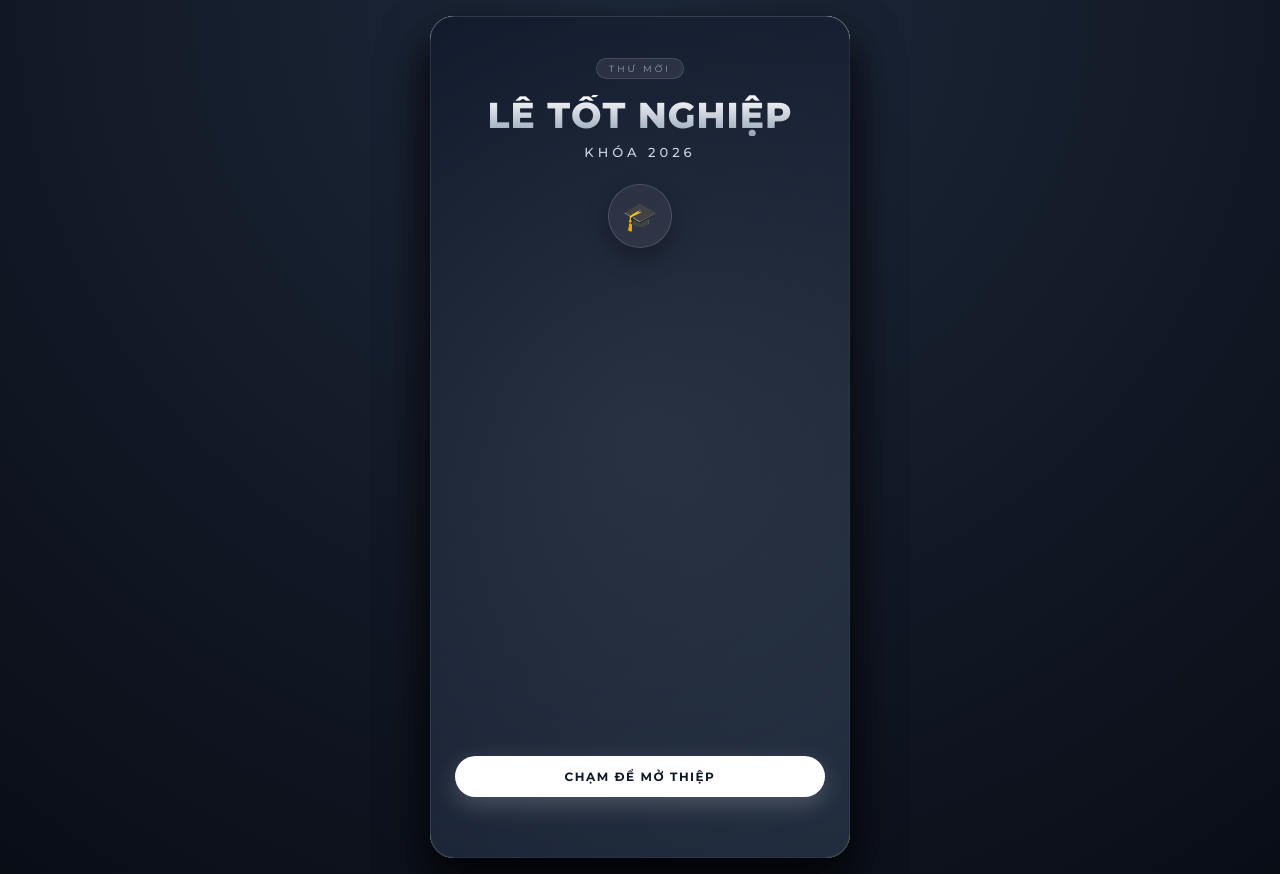
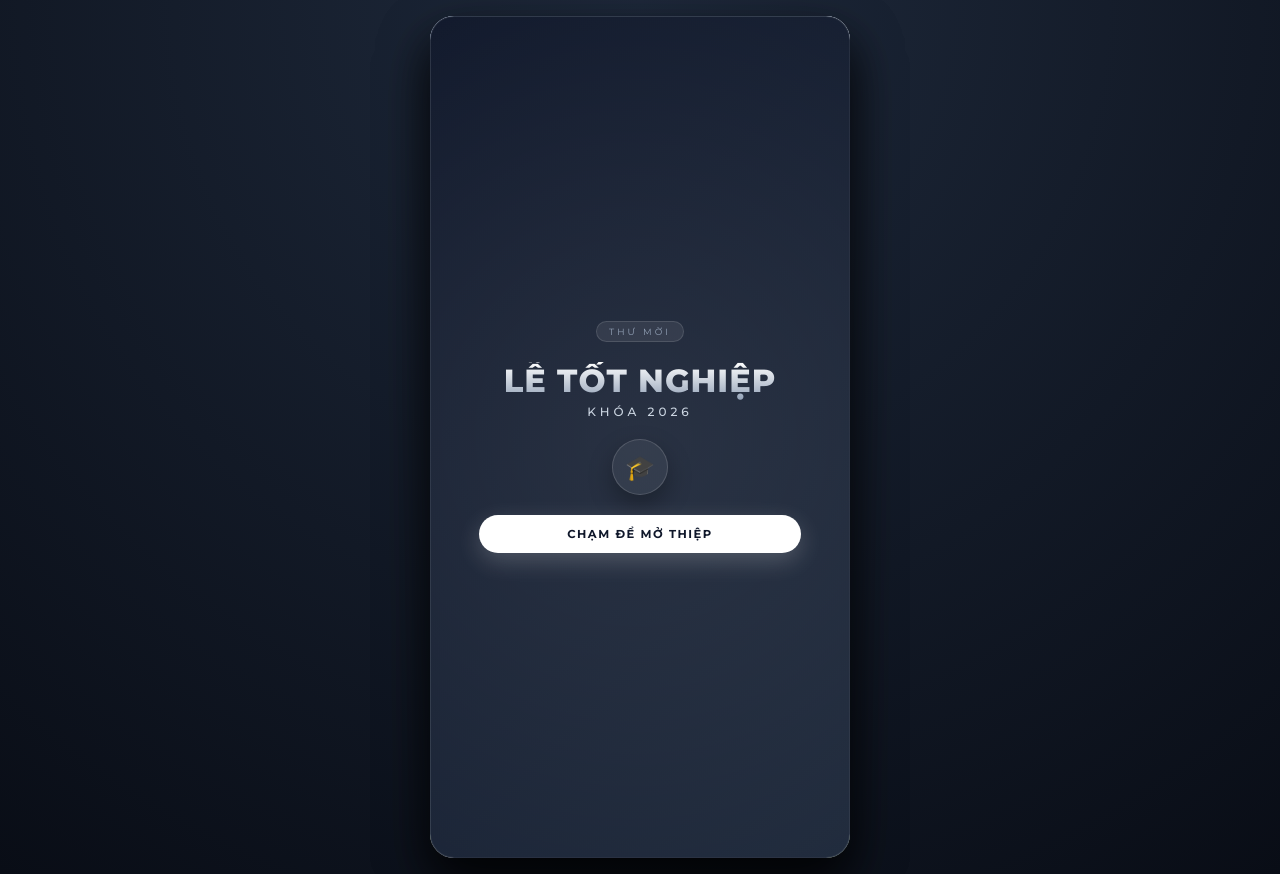
Before and after one commit to NGuyen170101/THUMOITOTNGHIEPHN, a plain HTML site: page index.html in a window 1280 px wide. Drawn offline with nearby package versions, Linux system fonts and the light colour scheme.

Commit message:
Update index.html

```diff
--- a/index.html
+++ b/index.html
@@ -574,7 +574,7 @@
         }
 
         /* ---------------------------------------------------- */
-        /* TRANG BÌA THIỆP PHONG CÁCH HIỆN ĐẠI (ĐÃ ĐƯA NÚT MỞ LÊN CAO HƠN & THUẦN VIỆT) */
+        /* TRANG BÌA THIỆP HIỆN ĐẠI (ĐÃ CÂN ĐỐI LẠI KHOẢNG CÁCH, CHỐNG KHUẤT MẤT CHỮ) */
         /* ---------------------------------------------------- */
         .card-cover {
             position: absolute;
@@ -590,10 +590,10 @@
             transition: transform 1s cubic-bezier(0.4, 0, 0.2, 1), opacity 0.6s ease 0.35s;
             display: flex;
             flex-direction: column;
-            justify-content: flex-start;
+            justify-content: center; /* Căn giữa hoàn toàn theo chiều dọc để các khối không bị dồn ép hay khuất chữ */
             align-items: center;
             text-align: center;
-            padding: 40px 24px;
+            padding: 30px 20px;
             cursor: pointer;
             color: #fff;
             overflow: hidden;
@@ -617,9 +617,13 @@
             pointer-events: none;
         }
 
-        .cover-top {
+        .cover-content-box {
+            display: flex;
+            flex-direction: column;
+            align-items: center;
+            gap: 20px; /* Khoảng cách đều giữa các phần: Nhãn - Tiêu đề - Biểu tượng - Nút bấm */
+            width: 100%;
             z-index: 2;
-            margin-bottom: 24px;
         }
 
         .cover-badge {
@@ -632,63 +636,48 @@
             border: 1px solid rgba(255, 255, 255, 0.12);
             padding: 4px 12px;
             border-radius: 20px;
-            margin-bottom: 16px;
         }
 
         .cover-main-title {
-            font-size: 36px;
+            font-size: 32px;
             font-weight: 800;
             letter-spacing: 1px;
-            line-height: 1.15;
+            line-height: 1.2;
             text-transform: uppercase;
             background: linear-gradient(180deg, #ffffff 0%, #94a3b8 100%);
             -webkit-background-clip: text;
             -webkit-text-fill-color: transparent;
-            margin-bottom: 8px;
         }
 
         .cover-sub-title {
-            font-size: 13px;
+            font-size: 12px;
             font-weight: 500;
             letter-spacing: 4px;
             color: #cbd5e1;
             text-transform: uppercase;
         }
 
-        .cover-center {
-            z-index: 2;
-            margin-bottom: 30px;
-        }
-
         .cover-icon-box {
-            width: 64px;
-            height: 64px;
+            width: 56px;
+            height: 56px;
             background: rgba(255, 255, 255, 0.06);
             border: 1px solid rgba(255, 255, 255, 0.15);
             border-radius: 50%;
             display: flex;
             align-items: center;
             justify-content: center;
-            font-size: 28px;
-            margin: 0 auto;
+            font-size: 24px;
             box-shadow: 0 10px 25px rgba(0,0,0,0.3);
         }
 
-        .cover-bottom {
-            z-index: 2;
-            width: 100%;
-            margin-top: auto; /* Đẩy nút lên vị trí dễ thấy, không bị quá sâu */
-            margin-bottom: 20px;
-        }
-
         .modern-open-btn {
-            width: 100%;
+            width: 85%;
             background: #ffffff;
             color: #0f172a;
-            padding: 13px;
+            padding: 12px;
             border-radius: 30px;
             font-weight: 700;
-            font-size: 12px;
+            font-size: 11.5px;
             letter-spacing: 1.5px;
             text-transform: uppercase;
             box-shadow: 0 8px 25px rgba(255, 255, 255, 0.2);
@@ -708,19 +697,15 @@
 
     <div class="card-container" id="invitationCard">
 
-        <!-- BÌA THIỆP HIỆN ĐẠI THUẦN VIỆT -->
+        <!-- BÌA THIỆP ĐÃ CÂN ĐỐI BỐ CỤC, THUẦN VIỆT -->
         <div class="card-cover" onclick="openCard()">
-            <div class="cover-top">
+            <div class="cover-content-box">
                 <div class="cover-badge">Thư Mời</div>
-                <h1 class="cover-main-title">Lễ Tốt Nghiệp</h1>
-                <div class="cover-sub-title">Khóa 2026</div>
-            </div>
-
-            <div class="cover-center">
+                <div>
+                    <h1 class="cover-main-title">Lễ Tốt Nghiệp</h1>
+                    <div class="cover-sub-title" style="margin-top: 4px;">Khóa 2026</div>
+                </div>
                 <div class="cover-icon-box">🎓</div>
-            </div>
-
-            <div class="cover-bottom">
                 <div class="modern-open-btn">Chạm để mở thiệp</div>
             </div>
         </div>
```
